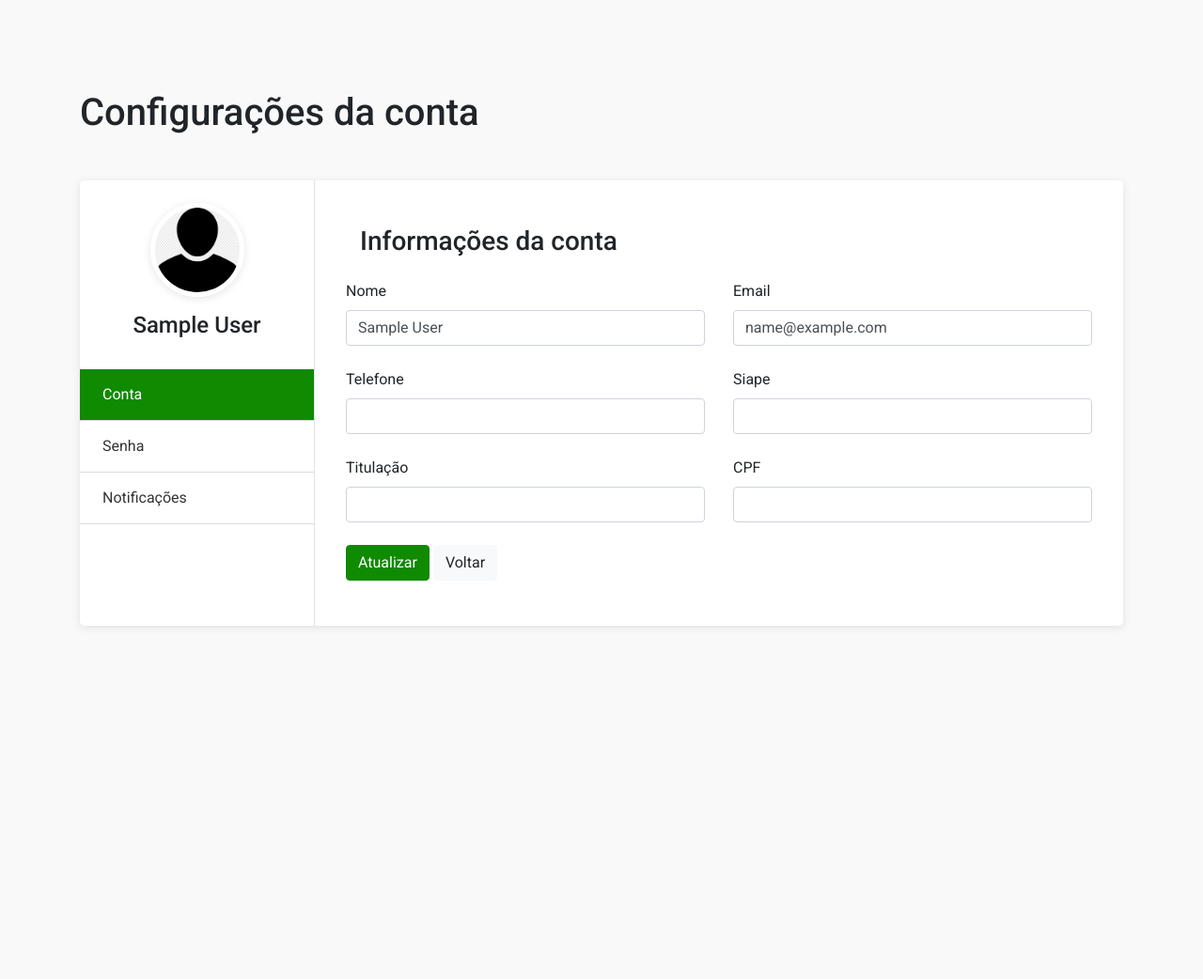
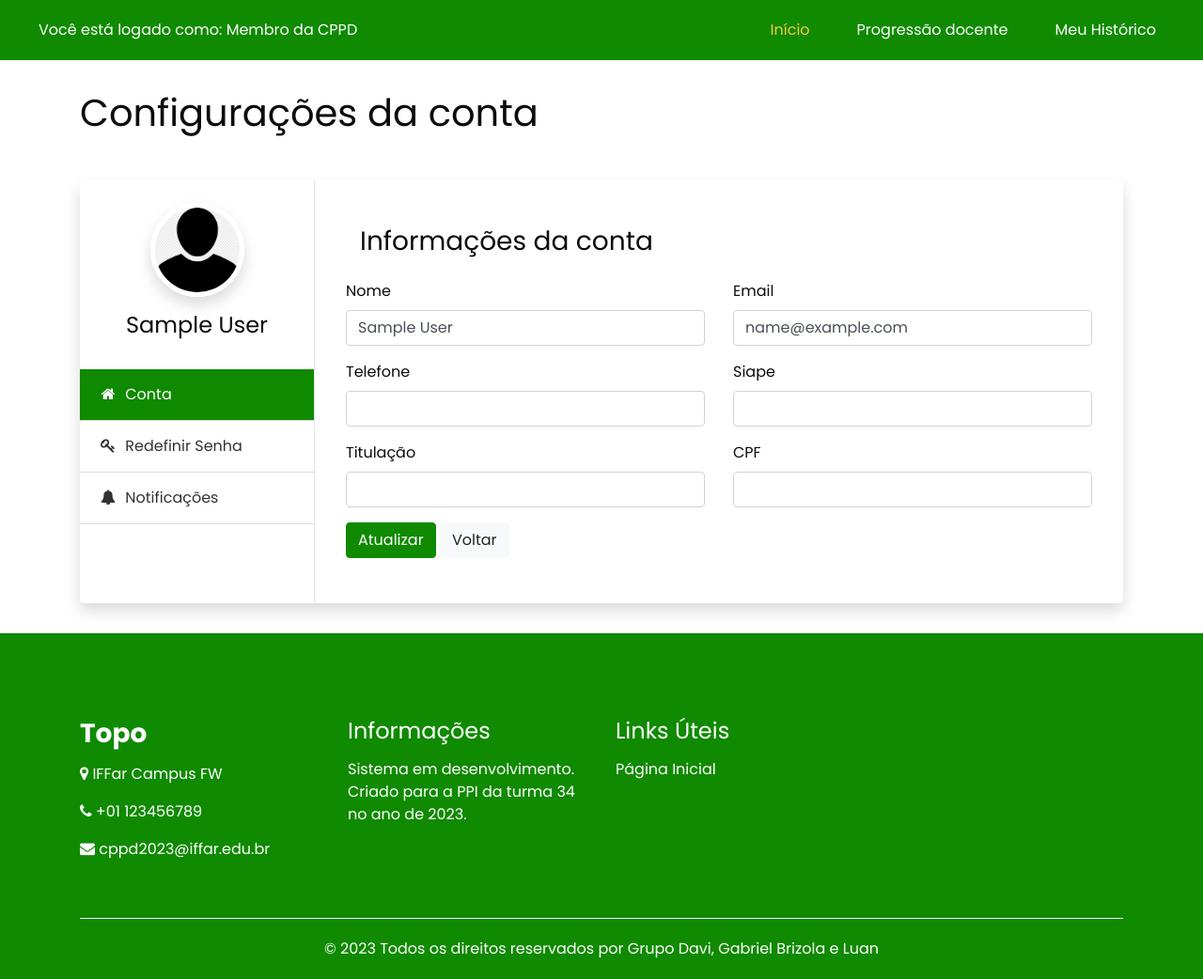
Before and after one commit to luan2020321821/ppi_grupo6, a PHP site: page /meu_usuario.php in a window 1280 px wide. Shown: the whole page at 94% size. Before the commit the page ends 668 px from the top, so only its background shows below. Run offline with PHP 8.4, Linux system fonts and the light colour scheme; the visitor is signed in with stand-in values (Sample User, id 1); data that the repository does not hold is empty; some libraries are stand-ins or nearby versions.

Commit message:
Add files via upload

```diff
--- a/meu_usuario.php
+++ b/meu_usuario.php
@@ -23,6 +23,7 @@ $cpf = $puxa["cpf"];
 ?>
 
 <!DOCTYPE html>
+
     <html>
 
   <head>
@@ -35,13 +36,80 @@ $cpf = $puxa["cpf"];
     <meta name="author" content="" />
 
     <title>Controle de Progressões CPPD</title>
+    <link href="css/responsive.css" rel="stylesheet" />
 	  <meta content="width=device-width, initial-scale=1, maximum-scale=1, user-scalable=no" name="viewport">
 	  <link rel="stylesheet" type="text/css" href="https://stackpath.bootstrapcdn.com/bootstrap/4.3.1/css/bootstrap.min.css">
 	  <link rel="stylesheet" type="text/css" href="css/font-awesome2.min.css">
 	  <link rel="stylesheet" type="text/css" href="css/style2.css">
+    <link rel="stylesheet" type="text/css" href="css/bootstrap.css" />
+    <link href="https://fonts.googleapis.com/css?family=Poppins:400,700&display=swap" rel="stylesheet">
+
+	  <!--rodapé da pagina-->
+	  <link href="css/font-awesome.min.css" rel="stylesheet" />
+	  <link href="css/style.css" rel="stylesheet" />
+
   </head>
+
 <body>
-	<section class="py-5 my-5">
+
+<div class="hero_area">
+    <header class="header_section">
+      <!--<div class="header_top">
+        <a class="cppd-link">
+          <span>CPPD</span> Comissão Permanente de Pessoal Docente
+        </a>
+      <div class="container-fluid">
+          <div class="top_nav_container">
+            <div>
+              <img height="208" src="images/if_logo.png" class="goofy_image">
+            </div>
+            <div class="user_option_box">
+              <a href="index.php" class="cart-link">
+                <i class="fa fa-sign-out" aria-hidden="true"></i>
+                <span>
+                  Olá <b><?php echo $nome; ?></b>
+                </span>
+              </a>
+              <a href="meu_usuario.php" class="cart-link">
+                <i class="fa fa-id-card" aria-hidden="true"></i>
+                <span>
+                  Minhas Informações
+                </span>
+              </a>
+              </a>
+            </div>
+          </div>
+        </div>
+      </div>-->
+      <div class="header_bottom">
+        <div class="container-fluid">
+          <nav class="navbar navbar-expand-lg custom_nav-container ">
+            <a class="navbar-brand" href="membrocppd.php">
+              <a class="nav-link" href="index.php">Você está logado como: Membro da CPPD <span class="sr-only"></span></a>
+            </a>
+
+            <button class="navbar-toggler" type="button" data-toggle="collapse" data-target="#navbarSupportedContent" aria-controls="navbarSupportedContent" aria-expanded="false" aria-label="Toggle navigation">
+              <span class=""> </span>
+            </button>
+
+            <div class="collapse navbar-collapse" id="navbarSupportedContent">
+              <ul class="navbar-nav ">
+                <li class="nav-item active">
+                  <a class="nav-link" href="restrito.php">Início<span class="sr-only">(current)</span></a>
+                </li>
+                <li class="nav-item">
+                  <a class="nav-link" href="anunciar.php">Progressão docente</a>
+                </li>
+                <li class="nav-item">
+                  <a class="nav-link" href="meus_anuncios.php">Meu Histórico</a>
+                </li>
+              </ul>
+            </div>
+          </nav>
+        </div>
+      </div>
+    </header>
+	<section class="py-3 my-3">
 		<div class="container">
 			<h1 class="mb-5">Configurações da conta</h1>
 			<div class="bg-white shadow rounded-lg d-block d-sm-flex">
@@ -59,7 +127,7 @@ $cpf = $puxa["cpf"];
 						</a>
 						<a class="nav-link" id="password-tab" data-toggle="pill" href="#password" role="tab" aria-controls="password" aria-selected="false">
 							<i class="fa fa-key text-center mr-1"></i>
-							Senha
+							Redefinir Senha
 						</a>
 						<a class="nav-link" id="notification-tab" data-toggle="pill" href="#notification" role="tab" aria-controls="notification" aria-selected="false">
 							<i class="fa fa-bell text-center mr-1"></i>
@@ -130,11 +198,11 @@ $cpf = $puxa["cpf"];
 					    </div>
                         </div>
 					<div class="tab-pane fade" id="password" role="tabpanel" aria-labelledby="password-tab">
-						<h3 class="mb-4">Password Settings</h3>
+						<h3 class="mb-4">Redefinir senha</h3>
 						<div class="row">
 							<div class="col-md-6">
 								<div class="form-group">
-								  	<label>Old password</label>
+								  	<label>Senha antiga</label>
 								  	<input type="password" class="form-control">
 								</div>
 							</div>
@@ -142,29 +210,29 @@ $cpf = $puxa["cpf"];
 						<div class="row">
 							<div class="col-md-6">
 								<div class="form-group">
-								  	<label>New password</label>
+								  	<label>Nova senha</label>
 								  	<input type="password" class="form-control">
 								</div>
 							</div>
 							<div class="col-md-6">
 								<div class="form-group">
-								  	<label>Confirm new password</label>
+								  	<label>Confirme a senha</label>
 								  	<input type="password" class="form-control">
 								</div>
 							</div>
 						</div>
 						<div>
-							<button class="btn btn-primary">Update</button>
-							<button class="btn btn-light">Cancel</button>
+							<button class="btn btn-primary">Atualizar</button>
+							<button class="btn btn-light">Cancelar</button>
 						</div>
 					</div>
 					<div class="tab-pane fade" id="notification" role="tabpanel" aria-labelledby="notification-tab">
-						<h3 class="mb-4">Notification Settings</h3>
+						<h3 class="mb-4">Configurações de notificação</h3>
 						<div class="form-group">
 							<div class="form-check">
 								<input class="form-check-input" type="checkbox" value="" id="notification1">
 								<label class="form-check-label" for="notification1">
-									Lorem ipsum dolor sit amet consectetur adipisicing elit. Dolorum accusantium accusamus, neque cupiditate quis
+									Receber notifições de novas progressões.
 								</label>
 							</div>
 						</div>
@@ -172,7 +240,7 @@ $cpf = $puxa["cpf"];
 							<div class="form-check">
 								<input class="form-check-input" type="checkbox" value="" id="notification2" >
 								<label class="form-check-label" for="notification2">
-									hic nesciunt repellat perferendis voluptatum totam porro eligendi.
+									Receber notificações quando a avaliação for concluída.
 								</label>
 							</div>
 						</div>
@@ -180,20 +248,114 @@ $cpf = $puxa["cpf"];
 							<div class="form-check">
 								<input class="form-check-input" type="checkbox" value="" id="notification3" >
 								<label class="form-check-label" for="notification3">
-									commodi fugiat molestiae tempora corporis. Sed dignissimos suscipit
+									Receber notificações de avaliações pendentes.
 								</label>
 							</div>
 						</div>
 						<div>
-							<button class="btn btn-primary">Update</button>
-							<button class="btn btn-light">Cancel</button>
+							<button class="btn btn-primary">Atualizar</button>
+							<button class="btn btn-light">Cancelar</button>
 						</div>
 					</div>
 				</div>
 			</div>
 		</div>
 	</section>
+	<!--rodapé da pagina-->
+	<section class="info_section ">
+    <div class="container">
+      <div class="row">
+        <div class="col-md-3">
+          <div class="info_contact">
+            <h5>
+              <a href="" class="navbar-brand">
+                <span>
+                  Topo
+                </span>
+              </a>
+            </h5>
+            <p>
+              <i class="fa fa-map-marker" aria-hidden="true"></i>
+              IFFar Campus FW
+            </p>
+            <p>
+              <i class="fa fa-phone" aria-hidden="true"></i>
+              +01 123456789
+            </p>
+            <p>
+              <i class="fa fa-envelope" aria-hidden="true"></i>
+              cppd2023@iffar.edu.br
+            </p>
+          </div>
+        </div>
+        <div class="col-md-3">
+          <div class="info_info">
+            <h5>
+              Informações
+            </h5>
+            <p>
+              Sistema em desenvolvimento. Criado para a PPI da turma 34 no ano de 2023.
+            </p>
+          </div>
+        </div>
+        <div class="col-md-3">
+          <div class="info_links">
+            <h5>
+              Links Úteis
+            </h5>
+            <ul>
+              <li>
+                <a href="index.php">
+                  Página Inicial
+                </a>
+              </li>
+              <li>
+              </li>
 
+            </ul>
+          </div>
+        </div>
+        <div class="col-md-3">
+         <!-- <div class="info_form ">
+            <h5>
+              Newsletter
+            </h5>
+            <form action="">
+              <input type="email" placeholder="Enter your email">
+              <button>
+                Subscribe
+              </button>
+            </form>
+            <div class="social_box">
+              <a href="">
+                <i class="fa fa-facebook" aria-hidden="true"></i>
+              </a>
+              <a href="">
+                <i class="fa fa-twitter" aria-hidden="true"></i>
+              </a>
+              <a href="">
+                <i class="fa fa-instagram" aria-hidden="true"></i>
+              </a>
+              <a href="">
+                <i class="fa fa-youtube" aria-hidden="true"></i>
+              </a>
+            </div> -->
+          </div>
+        </div>
+      </div>
+    </div>
+  </section>
+  <footer class="footer_section">
+    <div class="container">
+      <p>
+        &copy; <span id="displayYear"></span> Todos os direitos reservados por
+        <a href="https://html.design/">Grupo Davi, Gabriel Brizola e Luan</a>
+      </p>
+    </div>
+  </footer>
+  <script src="js/jquery-3.4.1.min.js"></script>
+  <script src="js/bootstrap.js"></script>
+  <script src="js/custom.js"></script>
 
 	<script src="https://code.jquery.com/jquery-3.2.1.slim.min.js"></script>
 	<script src="https://cdnjs.cloudflare.com/ajax/libs/popper.js/1.12.9/umd/popper.min.js"></script>
```
Lines whose indentation alone changed are shown as unchanged.
